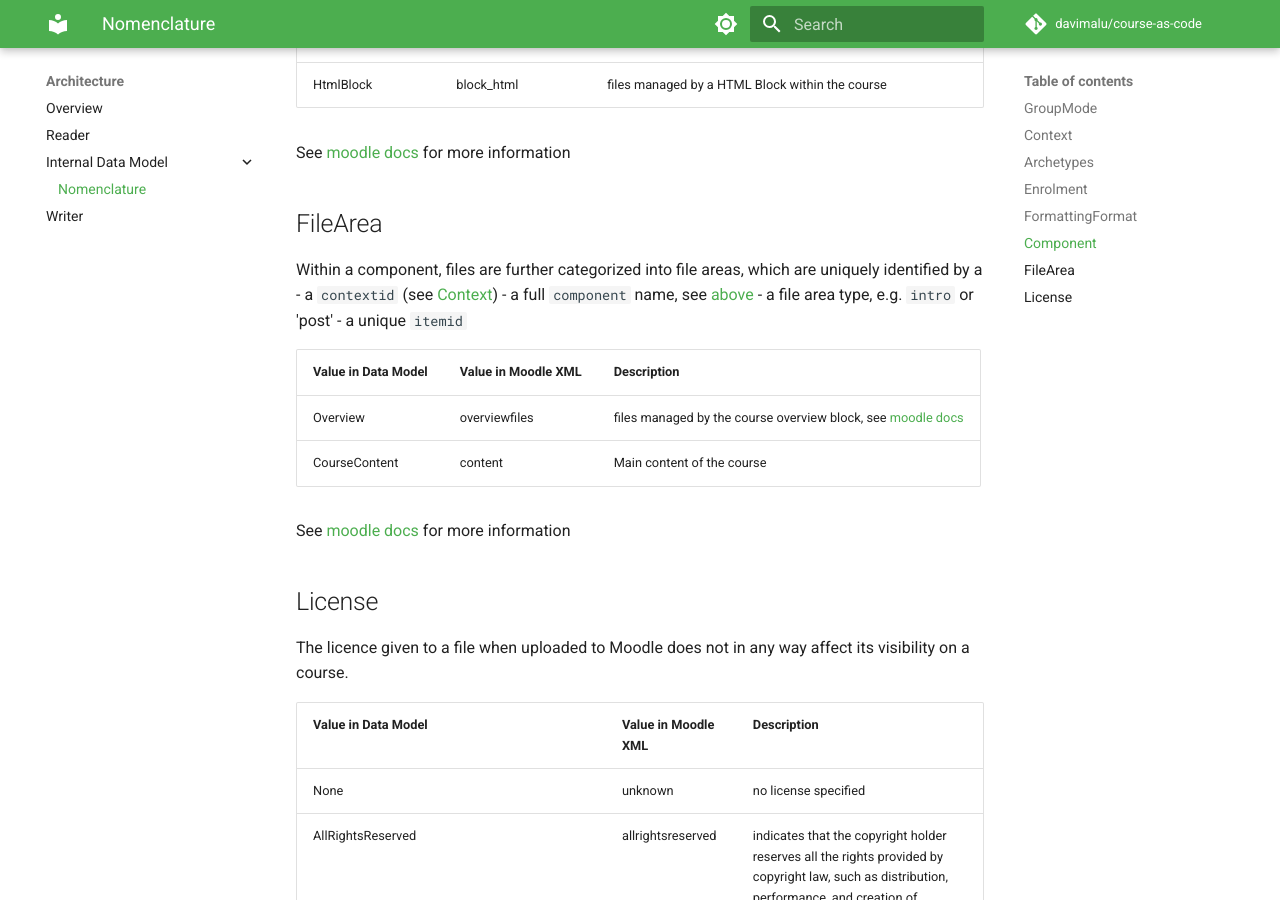
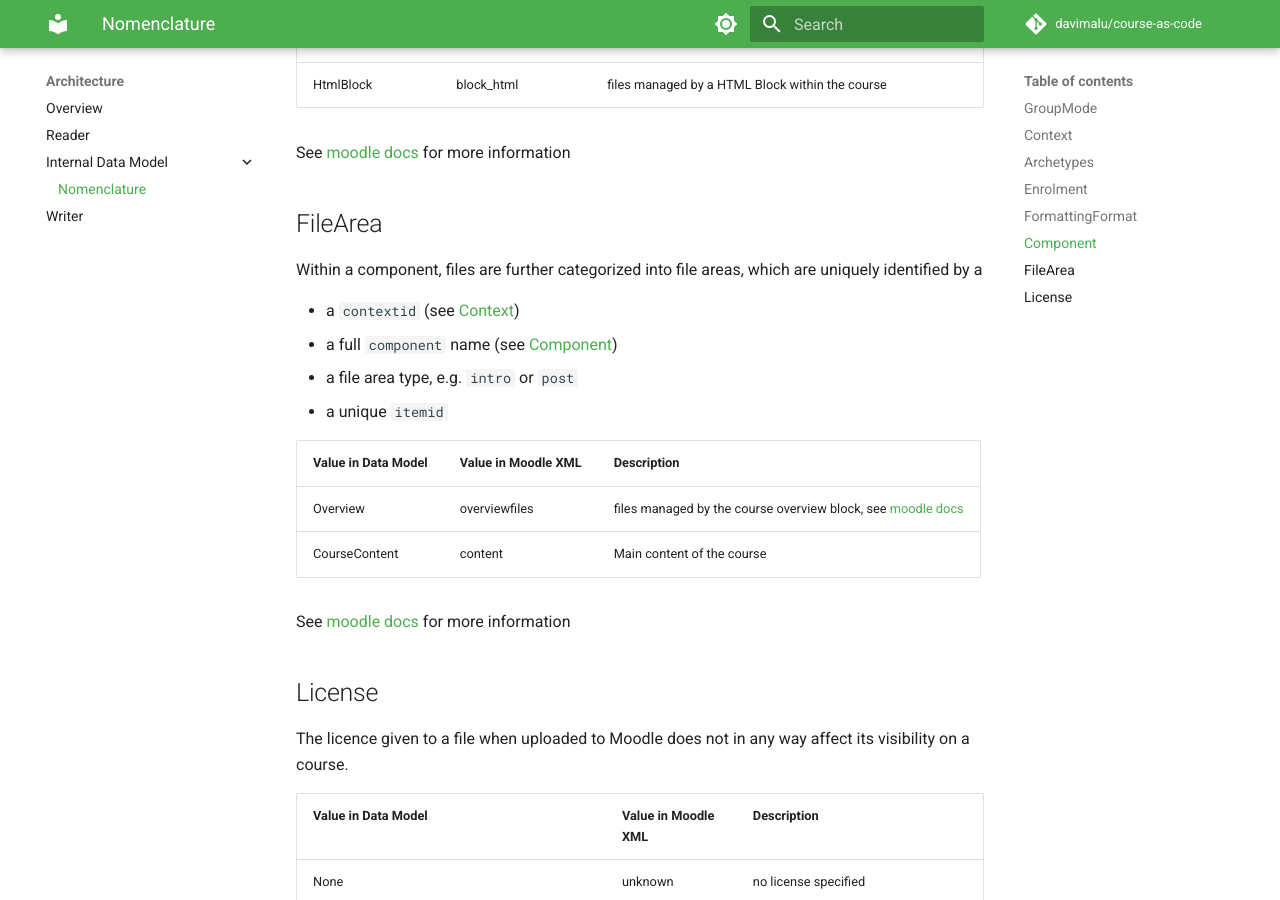
Before and after one commit to if24b267/course-as-code, an MkDocs documentation site: the page built from Documentation/MkDocs/docs/Architecture/DataModel/Nomenclature.md, in a window 1280 px wide and 900 px high, scrolled down 4601 px. Built offline with MkDocs 1.6.1 and Material for MkDocs 9.7.7, drawn with Linux system fonts in a browser that asks for light colours; comment, search, counter and statistics services are not loaded.

```diff
--- a/Documentation/MkDocs/docs/Architecture/DataModel/Nomenclature.md
+++ b/Documentation/MkDocs/docs/Architecture/DataModel/Nomenclature.md
@@ -100,9 +100,10 @@ See [moodle docs](https://moodledev.io/docs/5.0/apis/subsystems/files#file-areas
 
 ## FileArea
 Within a component, files are further categorized into file areas, which are uniquely identified by a
+
 - a `contextid` (see [Context](#Context))
-- a full `component` name, see [above](#Component)
-- a file area type, e.g. `intro` or 'post'
+- a full `component` name (see [Component](#Component))
+- a file area type, e.g. `intro` or `post`
 - a unique `itemid`
 
 | Value in Data Model | Value in Moodle XML | Description                                                                                                   |
--- a/Documentation/MkDocs/mkdocs.yml
+++ b/Documentation/MkDocs/mkdocs.yml
@@ -64,6 +64,7 @@ plugins:
         light: catppuccin/latte-white
         dark: catppuccin/frappe
   - search:
+  - git-authors:
 
 nav:
   - Home: index.md
```
Also changed, not shown: 1 other file.
